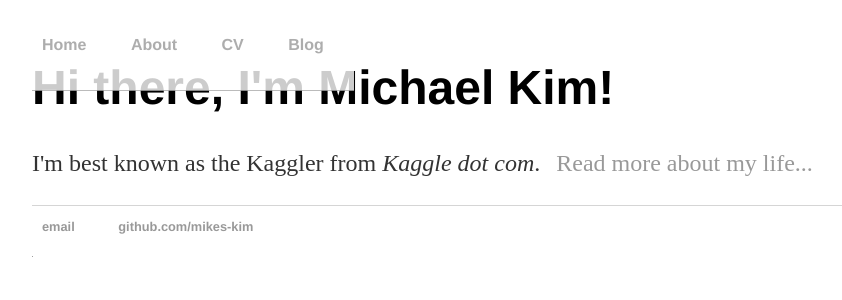
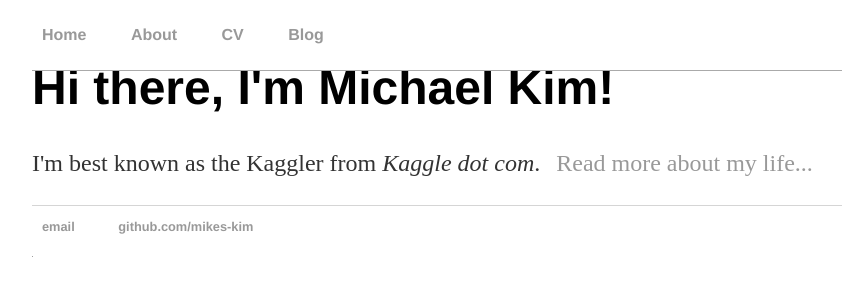
Before and after one commit to mikes-kim/mikes-kim.github.io, a Jekyll site: the page built from index.html, in a window 1280 px wide. Shown: the top 300 px of the page, without its empty margins (160-1002 px from the left). Built offline with Jekyll 4.4.1, drawn with Linux system fonts in a browser that asks for light colours; grey boxes are pictures that could not be loaded.

Commit message:
Update main.css

```diff
--- a/css/main.css
+++ b/css/main.css
@@ -5,10 +5,10 @@ body {
 nav {
     position:fixed;
     top:0;
+    width:100%;
     background-color:#fff;
-    opacity:0.8;
-    padding-top:20px;
-    padding-bottom:20px;
+    padding-top:10px;
+    padding-bottom:10px;
     border-bottom:solid 1px #aaa;
 }
 nav ul, footer ul {
```
